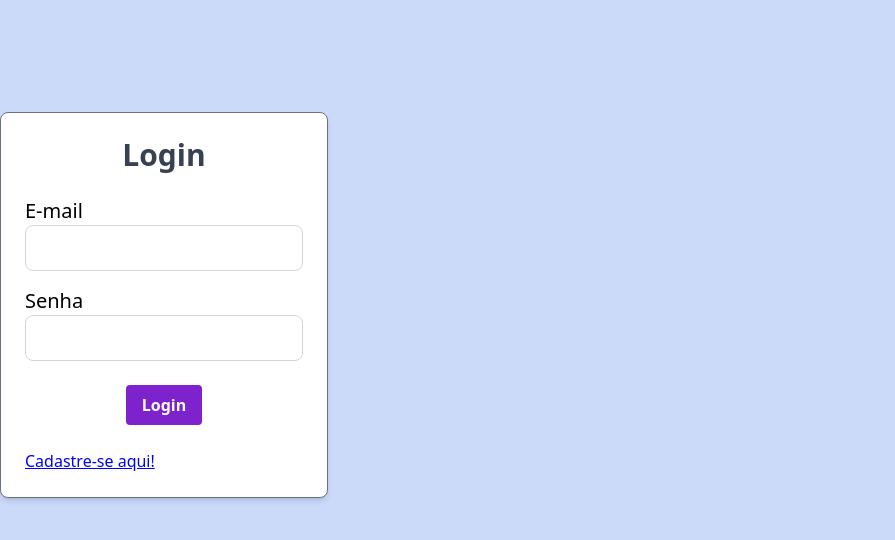
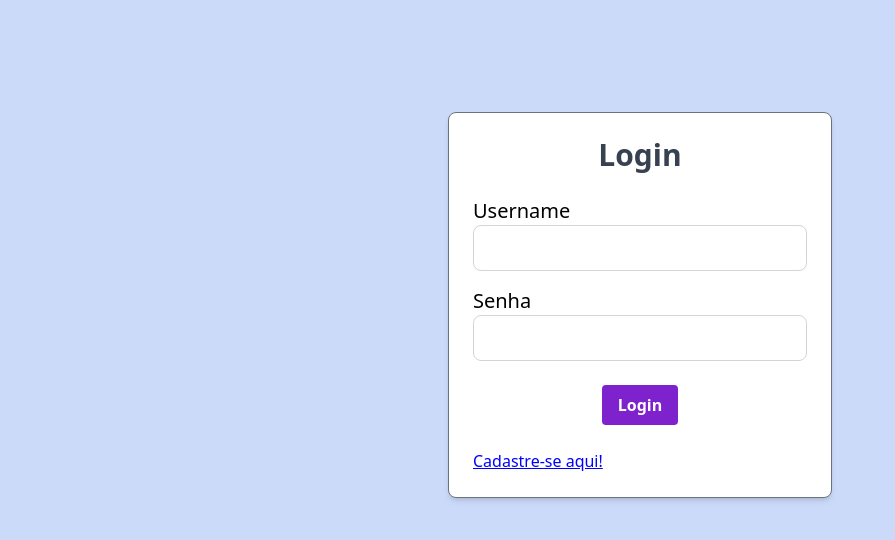
Before and after one commit to Joice-Araujo/Seguranca_Informacao, a React (Vite) app in the folder frontend/: page / in a window 1280 px wide. Shown: the top 540 px of the page, without its empty margins (0-895 px from the left). Built offline with nearby package versions, Linux system fonts and the light colour scheme.

Commit message:
:sparkles: login e logout

```diff
--- a/frontend/src/Componentes/sideBar.tsx
+++ b/frontend/src/Componentes/sideBar.tsx
@@ -1,4 +1,6 @@
 import { useNavigate } from "react-router-dom";
+import { authService } from "../Services/auth-service";
+import useAuth from "../Hooks/useAuth";
 
 
 export function SideBar() {
@@ -10,6 +12,8 @@ export function SideBar() {
   const blog = () => {
     navigate("/blog"); // Navega para a rota do blog
   };
+
+  const auth = useAuth()
 
   return (
 
@@ -28,7 +32,7 @@ export function SideBar() {
           className="flex items-center w-full p-3 rounded-lg text-start leading-tight transition-all hover:bg-blue-50 hover:bg-opacity-80 focus:bg-blue-50 focus:bg-opacity-80 active:bg-gray-50 active:bg-opacity-80 hover:text-blue-900 focus:text-blue-900 active:text-blue-900 outline-none"
         >
           <div className="grid place-items-center mr-4">
-            colocar icone aqui
+
           </div>
           Blog
         </div>
@@ -41,7 +45,7 @@ export function SideBar() {
           className="flex items-center w-full p-3 rounded-lg text-start leading-tight transition-all hover:bg-blue-50 hover:bg-opacity-80 focus:bg-blue-50 focus:bg-opacity-80 active:bg-blue-50 active:bg-opacity-80 hover:text-blue-900 focus:text-blue-900 active:text-blue-900 outline-none"
         >
             <div className="grid place-items-center mr-4">
-              colocar icone aqui
+
             </div>
             Perfil
         </div>
@@ -50,26 +54,27 @@ export function SideBar() {
         <div
           role="button"
           tabIndex={0}
+          onClick={() => auth?.logout()}
           className="flex items-center w-full p-3 rounded-lg text-start leading-tight transition-all hover:bg-blue-50 hover:bg-opacity-80 focus:bg-blue-50 focus:bg-opacity-80 active:bg-blue-50 active:bg-opacity-80 hover:text-blue-900 focus:text-blue-900 active:text-blue-900 outline-none"
         >
           <div className="grid place-items-center mr-4">
-            colocar icone aqui
+
           </div>
           Sair
         </div>
 
 
         {/* Button 4 */}
-        <div
+        {/* <div
           role="button"
           tabIndex={0}
           className="flex items-center w-full p-3 rounded-lg text-start leading-tight transition-all hover:bg-blue-50 hover:bg-opacity-80 focus:bg-blue-50 focus:bg-opacity-80 active:bg-blue-50 active:bg-opacity-80 hover:text-blue-900 focus:text-blue-900 active:text-blue-900 outline-none"
         >
           <div className="grid place-items-center mr-4">
-            colocar icone aqui
+
           </div>
           Excluir Conta
-        </div>
+        </div> */}
 
       </nav>
     </div>
--- a/frontend/src/Context/auth.tsx
+++ b/frontend/src/Context/auth.tsx
@@ -1,6 +1,7 @@
 import { createContext, useState } from "react"
 import { LoginType } from "../Interfaces/ILogin"
 import { authService } from "../Services/auth-service"
+import { useNavigate, useNavigation } from "react-router-dom"
 
 interface AuthContextType {
     token: string | null
@@ -12,16 +13,16 @@ interface AuthContextType {
 export const AuthContext = createContext<AuthContextType | null>(null)
 
 export function AuthProvider({ children }: any) {
-    const [token, setToken] = useState<string | null>(null)
-    const [role, setRole] = useState<string | null>(null)
+    const [token, setToken] = useState<string | null>(authService.getToken())
+    const [role, setRole] = useState<string | null>(authService.getRole())
 
     const login = async (data: LoginType) => {
         await authService.authenticateUser(data).then(async (resp) => {
             console.log(resp)
 
             switch (resp.status) {
-                case 201:
-                    const respToken = resp.data.access_token
+                case 200:
+                    const respToken = resp.data.token
                     if (respToken) {
                         authService.setToken(respToken)
                         setToken(respToken)
@@ -30,6 +31,7 @@ export function AuthProvider({ children }: any) {
                         if (respRole) {
                             setRole(respRole)
                         }
+
                     }
                     break;
 
--- a/frontend/src/Interfaces/ILogin.tsx
+++ b/frontend/src/Interfaces/ILogin.tsx
@@ -1,4 +1,4 @@
 export type LoginType = {
     username : string
-    password : string
+    senha : string
 }
--- a/frontend/src/Paginas/login.tsx
+++ b/frontend/src/Paginas/login.tsx
@@ -1,27 +1,35 @@
 import { useState } from "react";
 import { Btn } from "../Componentes/btn";
 import { Input } from "../Componentes/input";
-import { Link } from "react-router-dom";
+import { Link, useNavigate } from "react-router-dom";
+import { LoginType } from "../Interfaces/ILogin";
+import useAuth from "../Hooks/useAuth";
 
 export function Login() {
-  const [userEmail, setUserEmail] = useState('');
-  const [password, setPassword] = useState('');
+  const [username, setusername] = useState('');
+  const [password, setPassword] = useState("");
+  const nav = useNavigate()
+  const auth = useAuth()
 
-  const logar = () => {
+  const logar = async () => {
+    const data : LoginType = {senha: password, username: username }
 
+    await auth?.login(data)
+
+    nav("/blog")
   };
 
   return (
-    <div className="mt-28 flex items-center justify-center">
-      <div className=" max-w-sm w-full bg-white p-6 rounded-lg shadow-md border  border-gray-500">
+    <div className="mt-28 grow flex items-center justify-center ">
+      <div className=" max-w-sm w-full bg-white p-6 rounded-lg shadow-md border border-gray-500">
         <h2 className="h2">Login</h2>
 
         <div className="mb-4">
           <Input
-            label="E-mail"
+            label="Username"
             type="text"
-            value={userEmail}
-            setValue={setUserEmail}
+            value={username}
+            setValue={setusername}
             labelClassName="labelLogin "
             inputClassName="inputLogin"
           />
--- a/frontend/src/Rotas/rotas.tsx
+++ b/frontend/src/Rotas/rotas.tsx
@@ -10,10 +10,9 @@ export const Rotas = () => {
   return (
     <Routes>
       <Route path="/" element={<Login />} />
-      <Route path="/cadastro" element={<PrivateRoute page={<Cadastro />}/>} />
+      <Route path="/cadastro" element={<Cadastro />} />
       <Route path="/perfil" element={<PrivateRoute page={<Perfil />}/>} />
       <Route path="/blog" element={<PrivateRoute page={<Blog />}/>} />
-      <Route path="/perfil" element={<PrivateRoute page={<Perfil />}/>} />
     </Routes>
   );
 };
--- a/frontend/src/Services/api.tsx
+++ b/frontend/src/Services/api.tsx
@@ -1,5 +1,5 @@
 import axios from "axios";
 
-const api = axios.create({baseURL : 'http://localhost:3000/'});
+const api = axios.create({baseURL : 'http://localhost:8080/'});
 
 export default api
--- a/frontend/src/Services/auth-service.tsx
+++ b/frontend/src/Services/auth-service.tsx
@@ -32,8 +32,8 @@ export const authService = {
     getRole(){
         const token = this.getToken()
         if (token) {
-            const role = jwtDecode<JwtPayload>(token)?.role
-            return role;
+            const username = jwtDecode<JwtPayload>(token)?.sub
+            return typeof username == "string" ? username : null
         }
         return null;
     }
```
Also changed, not shown: frontend/src/Services/user-service.tsx (+7 -1 lines).
